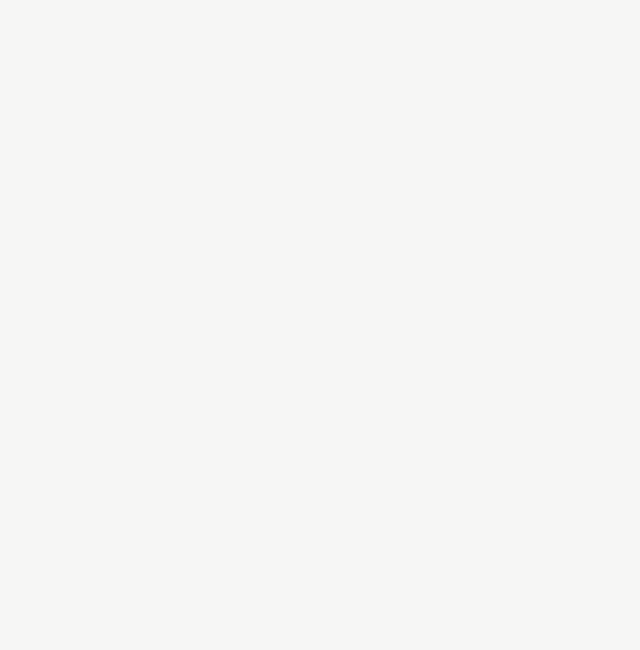
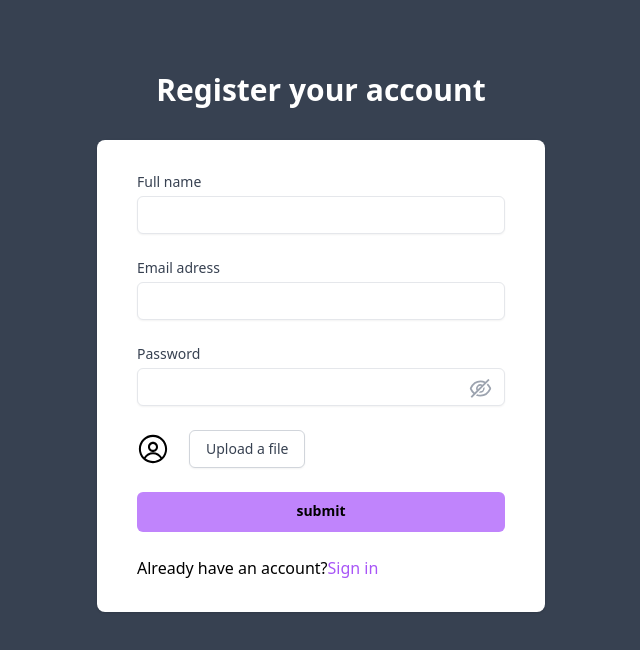
Before and after one commit to ofirtzabari/cmvp, a React (Create React App) app in the folder frontend/: page /sign-up in a window 1280 px wide. Before the commit this address had no page. Shown: the top 650 px of the page, without its empty margins (319-959 px from the left). Built offline with nearby package versions, Linux system fonts and the light colour scheme.

Commit message:
create sign up page

```diff
--- a/frontend/src/App.js
+++ b/frontend/src/App.js
@@ -1,6 +1,6 @@
 import React from 'react'
 import { BrowserRouter, Routes, Route } from "react-router-dom";
-import {LoginPage} from './Routes.js'
+import {LoginPage, SignupPage} from './Routes.js'
 import './App.css'
 
 const App = () => {
@@ -8,6 +8,7 @@ const App = () => {
     <BrowserRouter>
       <Routes>
         <Route path="/Login" element={<LoginPage/>} />
+        <Route path="/sign-up" element={<SignupPage/>} />
       </Routes>
     </BrowserRouter>
   )
--- a/frontend/src/Routes.js
+++ b/frontend/src/Routes.js
@@ -1,5 +1,7 @@
 import LoginPage from '../src/pages/LoginPage.jsx'
+import SignupPage from '../src/pages/SignupPage.jsx'
 
 export {
-    LoginPage
+    LoginPage,
+    SignupPage
 }
--- /dev/null
+++ b/frontend/src/components/Signup/Signup.jsx
@@ -0,0 +1,160 @@
+import { React, useState } from "react";
+import { AiOutlineEye, AiOutlineEyeInvisible } from "react-icons/ai";
+import styles from "../../styles/styles.js";
+import { Link } from "react-router-dom";
+import { RxAvatar } from "react-icons/rx";
+
+const Signup = () => {
+  const [name, setName] = useState("");
+  const [email, setEmail] = useState("");
+  const [password, setPassword] = useState("");
+  const [visible, setVisible] = useState(false);
+  const [avatar, setAvatar] = useState(null);
+
+  const handleSubmit = (e) => {
+    e.preventDefault();
+    console.log("dgdsgsgs");
+  };
+
+  const handleFileInputChange = (e) => {
+    const file = e.target.files[0];
+    setAvatar(file);
+  };
+
+  return (
+    <div className="min-h-screeen flex flex-col justify-center py-12 sm:px-6 lg:px-8">
+      <div className="w-6/12 sm:mx-auto sm:wi-full sm:max-w-md">
+        <h2 className="mt-6 text-center text-3xl font-extrabold text-white">
+          Register your account
+        </h2>
+        <div className=" mt-8 sm:mx-auto sm:w-full sm:max-w-lg">
+          <div className="bg-white py-8 px-4 shadow sm:rounded-lg sm:px-10">
+            <form className="space-y-6">
+              <div>
+                <label
+                  htmlFor="Full name"
+                  className="block text-sm font-medium text-gray-700"
+                >
+                  Full name
+                </label>
+                <div className="mt-1">
+                  <input
+                    type="text"
+                    name="text"
+                    autoComplete="name"
+                    required
+                    value={name}
+                    onChange={(e) => setName(e.target.value)}
+                    className="appearance-none block px-3 py-2 w-full border rounded-md shadow-sm placeholder-gray-400 focus:outline-none focus:ring-indigo-500 focus:border-indigo-500 sm:text-sm"
+                  />
+                </div>
+              </div>
+              <div>
+                <label
+                  htmlFor="email"
+                  className="block text-sm font-medium text-gray-700"
+                >
+                  Email adress
+                </label>
+                <div className="mt-1">
+                  <input
+                    type="email"
+                    name="email"
+                    autoComplete="email"
+                    required
+                    value={email}
+                    onChange={(e) => setEmail(e.target.value)}
+                    className="appearance-none block px-3 py-2 w-full border rounded-md shadow-sm placeholder-gray-400 focus:outline-none focus:ring-indigo-500 focus:border-indigo-500 sm:text-sm"
+                  />
+                </div>
+              </div>
+              <div>
+                <label
+                  htmlFor="password"
+                  className="block text-sm font-medium text-gray-700"
+                >
+                  Password
+                </label>
+                <div className="mt-1 relative">
+                  <input
+                    type={visible ? "text" : "password"}
+                    name="password"
+                    autoComplete="current-password"
+                    required
+                    value={password}
+                    onChange={(e) => setPassword(e.target.value)}
+                    className="appearance-none block px-3 py-2 w-full border rounded-md shadow-sm placeholder-gray-400 focus:outline-none focus:ring-indigo-500 focus:border-indigo-500 sm:text-sm"
+                  />
+                  {visible ? (
+                    <AiOutlineEye
+                      className="absolute right-3 top-2 text-gray-400"
+                      size={25}
+                      onClick={() => setVisible(!visible)}
+                    />
+                  ) : (
+                    <AiOutlineEyeInvisible
+                      className="absolute right-3 top-2 text-gray-400"
+                      size={25}
+                      onClick={() => setVisible(!visible)}
+                    />
+                  )}
+                </div>
+              </div>
+              <div>
+                <label
+                  htmlFor="avatar"
+                  className="block text-sm font-medium text-gray-700"
+                />
+                <div className="mt-2 flex items-center">
+                  <span className="inline-block h-8 w-8 rounded-full overflow-hidden">
+                    {avatar ? (
+                      <img
+                        src={URL.createObjectURL(avatar)}
+                        alt="avatar"
+                        className="h-full w-full object-cover"
+                      />
+                    ) : (
+                      <RxAvatar className="h-8 w-8" />
+                    )}
+                  </span>
+                  <label
+                    htmlFor="file-input"
+                    className="ml-5 flex items-center justify-center px-4 py-2 border border-gray-300 rounded-md shadow-sm text-sm font-medium text-gray-700 bg-white hover:bg-gray-500"
+                  >
+                    <span> Upload a file</span>
+                    <input
+                      type="file"
+                      name="avatar"
+                      id="file-input"
+                      accept=".jpg,.jpeg,.png"
+                      onChange={handleFileInputChange}
+                      className="sr-only"
+                    />
+                  </label>
+                </div>
+              </div>
+
+              <button
+                typeof="submit"
+                className="group relative w-full h-[40px] flex justify-center py-2 px-4 border border-transparent text-sm font-semibold rounded-md text-black bg-purple-400 hover:bg-purple-300"
+              >
+                submit
+              </button>
+              <div className={styles.normalFlex + "w-full"}>
+                <h4>Already have an account? </h4>
+                <Link
+                  to="/login"
+                  className="text-purple-500  hover:text-purple-400"
+                >
+                  Sign in
+                </Link>
+              </div>
+            </form>
+          </div>
+        </div>
+      </div>
+    </div>
+  );
+};
+
+export default Signup;
--- /dev/null
+++ b/frontend/src/pages/SignupPage.jsx
@@ -0,0 +1,12 @@
+import React from 'react'
+import Signup from '../components/Signup/Signup.jsx'
+
+const SignupPage = () => {
+  return (
+    <div className='w-full h-screen bg-gray-700'>
+        <Signup/>
+    </div>
+  )
+}
+
+export default SignupPage
```
